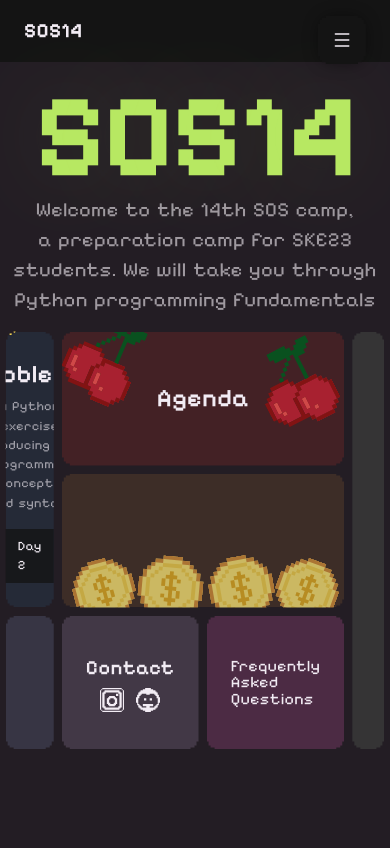
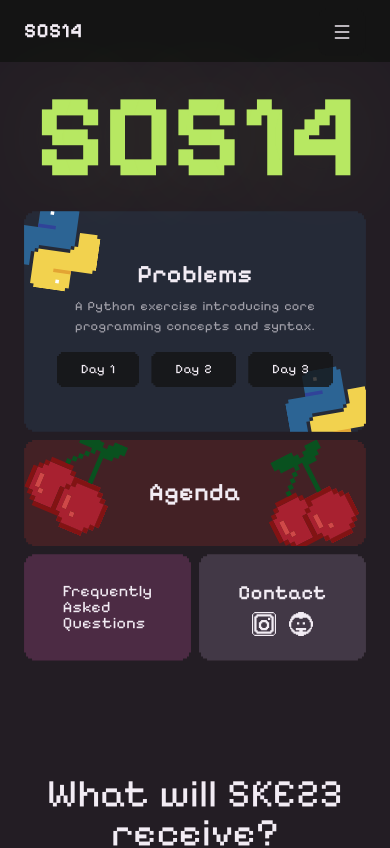
Before and after one commit to uzimpp/sos14, a Next.js app: page / in a window 390 px wide. Shown: the top 848 px of the page. Built offline with nearby package versions, Linux system fonts and the light colour scheme.

Commit message:
feat: implement responsiveness to the bento grid

```diff
--- a/src/app/globals.css
+++ b/src/app/globals.css
@@ -223,6 +223,7 @@
     box-shadow: 0px 0px 15px 0px rgba(0, 0, 0, 0.4);
     -webkit-box-shadow: 0px 0px 15px 0px rgba(0, 0, 0, 0.4);
     -moz-box-shadow: 0px 0px 15px 0px rgba(0, 0, 0, 0.4);
+    transition: box-shadow 0.7s ease;
   }
 
   .mytext_shadow {
--- a/src/components/global/NavBar.tsx
+++ b/src/components/global/NavBar.tsx
@@ -7,16 +7,21 @@ import MagneticBtn from "@/components/effects/MagneticBtn";
 import { springPresets} from "@/constants/Animation";
 import menuLinks from "@/constants/Menu";
 interface MenuProps {
+  scrolled: boolean;
   isMobile: boolean;
   isOpen: boolean;
   onClose: () => void;
 }
 
-function Menu({ isMobile, isOpen, onClose }: MenuProps) {
+function Menu({ scrolled, isMobile, isOpen, onClose }: MenuProps) {
   return (
     <Fragment>
       {/* Hamburger Button */}
-      <MagneticBtn className="z-100 absolute my_shadow rounded-2xl">
+      <MagneticBtn
+        className={`z-100 absolute  rounded-2xl transition-shadow duration-700 ease-in-out
+        ${scrolled ? "my_shadow" : "shadow-none md:my_shadow"}
+        `}
+      >
         <motion.button
           onClick={onClose}
           className={`flex flex-col items-center justify-center w-(--space-xl) aspect-square gap-y-[2px] pixel-corners-s ${
@@ -246,13 +251,14 @@ export default function NavBar() {
       <AnimatePresence>
         {useMenu && (
           <motion.div
-            className="fixed right-(--space-m) top-(--space-s) z-50"
+            className="fixed right-(--space-m) top-(--space-2xs) md:top-(--space-s) z-50"
             initial={{ opacity: 0, scale: 0.8, y: -10 }}
             animate={{ opacity: 1, scale: 1, y: 0 }}
             exit={{ opacity: 0, scale: 0.8, y: -10 }}
             transition={{ ...springPresets.soft, duration: 0.2 }}
           >
             <Menu
+              scrolled={scrolled}
               isMobile={isMobile}
               isOpen={isMenuOpen}
               onClose={handleMenuToggle}
--- a/src/components/landing/Hero.tsx
+++ b/src/components/landing/Hero.tsx
@@ -24,7 +24,7 @@ export default function Hero() {
           animate={{ opacity: 1, x: 0 }}
           transition={{ duration: 0.8, delay: 0.3, ease: "easeOut" }}
         >
-          <p className="text-1 md:text-left text-center text-white/60 text-balance">
+          <p className="hidden sm:flex text--1 md:text-0 xl:text-1 md:text-left text-center text-white/60 text-balance">
             Welcome to the 14th SOS camp, a preparation camp for SKE23 students.
             We will take you through Python programming fundamentals
           </p>
@@ -32,9 +32,9 @@ export default function Hero() {
       </div>
       {/* Bento grid part */}
       <div>
-        <div className="grid grid-cols-[1fr_1fr_1fr_1fr_1fr_auto] grid-rows-3 gap-(--space-2xs-xs)">
+        <div className="grid grid-cols-2 grid-rows-4 md:grid-cols-4 md:grid-rows-4 lg:grid-cols-[1fr_1fr_1fr_1fr_1fr_auto] lg:grid-rows-3 gap-(--space-2xs-xs)">
           {/* Problem */}
-          <div className="col-span-2 row-span-2  pixel-corners-s relative bg-[#33638C30] flex flex-col items-center justify-center p-(--space-m)">
+          <div className="col-span-2 row-span-2 pixel-corners-s relative bg-[#33638C30] flex flex-col items-center justify-center p-(--space-m)">
             <div className="absolute w-[25%] bottom-[-10%] right-[-2%] -rotate-10">
               <Image
                 src="/assets/landing/python.svg"
@@ -57,7 +57,6 @@ export default function Hero() {
             </div>
             <div className="relative pb-4">
               <h5 className="text-center font-semibold pb-1">Problems</h5>
-
               <p className="text-balance text--1 flex justify-center text-center text-white/60">
                 A Python exercise introducing core programming concepts and
                 syntax.
@@ -85,7 +84,7 @@ export default function Hero() {
             </div>
           </div>
           {/* diamond */}
-          <div className="col-span-2 col-start-1 row-start-3 pixel-corners-s bg-[#ACC1FF25] relative">
+          <div className="hidden lg:block col-span-2 col-start-1 row-start-3 pixel-corners-s bg-[#ACC1FF25] relative">
             <div className="absolute w-[20%] bottom-[-15%] left-[-2%] rotate-5 opacity-75">
               <Image
                 src="/assets/slot/diamond.svg"
@@ -130,7 +129,7 @@ export default function Hero() {
           {/* Agenda */}
           <Link
             href="/#agenda"
-            className="col-span-2 col-start-3 row-start-1 pixel-corners-s bg-[#432125] relative overflow-hidden flex justify-center items-center"
+            className="col-span-2 row-start-3 row-end-4 md:col-start-3 md:row-start-1 md:row-end-2 pixel-corners-s bg-[#432125] relative overflow-hidden flex justify-center items-center"
           >
             <div className="absolute w-[25%] top-[-10%] left-[2%] rotate-23">
               <Image
@@ -155,7 +154,7 @@ export default function Hero() {
             <h5 className="font-semibold">Agenda</h5>
           </Link>
           {/* coins */}
-          <div className="col-span-2 col-start-3 row-start-2 pixel-corners-s bg-[#D18D3925] relative">
+          <div className="hidden md:block col-span-2 col-start-1 row-start-4 lg:col-start-3 lg:row-start-2 pixel-corners-s bg-[#D18D3925] relative">
             <div className="absolute w-[22%] bottom-[-10%] left-[4%] -rotate-15 opacity-75">
               <Image
                 src="/assets/slot/coin.svg"
@@ -198,7 +197,7 @@ export default function Hero() {
             </div>
           </div>
           {/* contact */}
-          <div className="col-start-3 row-start-3 pixel-corners-s bg-light-purple/70 flex flex-col justify-center items-center p-(--space-m)">
+          <div className="row-start-4 md:col-start-1 lg:col-start-3 md:row-start-3 pixel-corners-s bg-light-purple/70 flex flex-col justify-center items-center p-(--space-m)">
             <h6 className="flex justify-center text-left font-semibold pb-1">
               Contact
             </h6>
@@ -228,7 +227,7 @@ export default function Hero() {
           {/* faqs */}
           <Link
             href="/faqs"
-            className="col-start-4 row-start-3 pixel-corners-s bg-[#FD68CE30] flex justify-center items-center p-(--space-m)"
+            className="col-start-1 row-start-4 md:col-start-2 lg:col-start-4 md:row-start-3 pixel-corners-s bg-[#FD68CE30] flex justify-center items-center p-(--space-m)"
           >
             <div className="flex justify-center text-left no_line_height">
               Frequently
@@ -239,12 +238,12 @@ export default function Hero() {
             </div>
           </Link>
           {/* arcade */}
-          <div className="col-span-2 row-span-3 col-start-5 row-start-1 pixel-corners-s bg-[#353435] flex items-center justify-center p-(--space-s)">
+          <div className="hidden md:block md:row-span-3 md:col-start-3 md:row-start-2 col-span-2 lg:col-start-5 lg:row-start-1 pixel-corners-s bg-[#353435] items-center justify-center p-(--space-s)">
             <Image
               src="/assets/landing/arcade.svg"
               alt="arcade"
-              width={304}
-              height={552}
+              width={38 * 100} // 38
+              height={69 * 100} // 69
               className={`w-auto aspect-auto`}
               priority
             />
```
